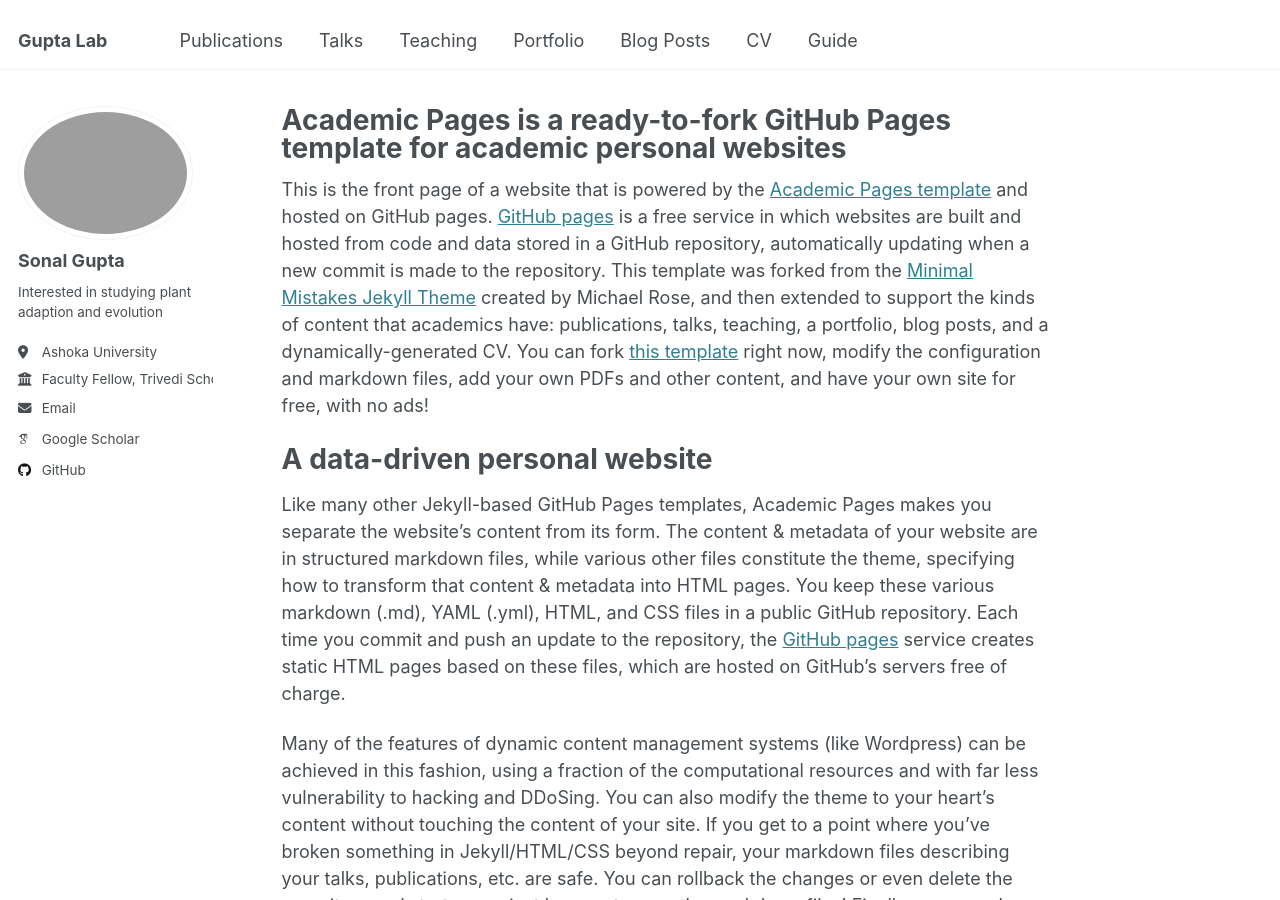
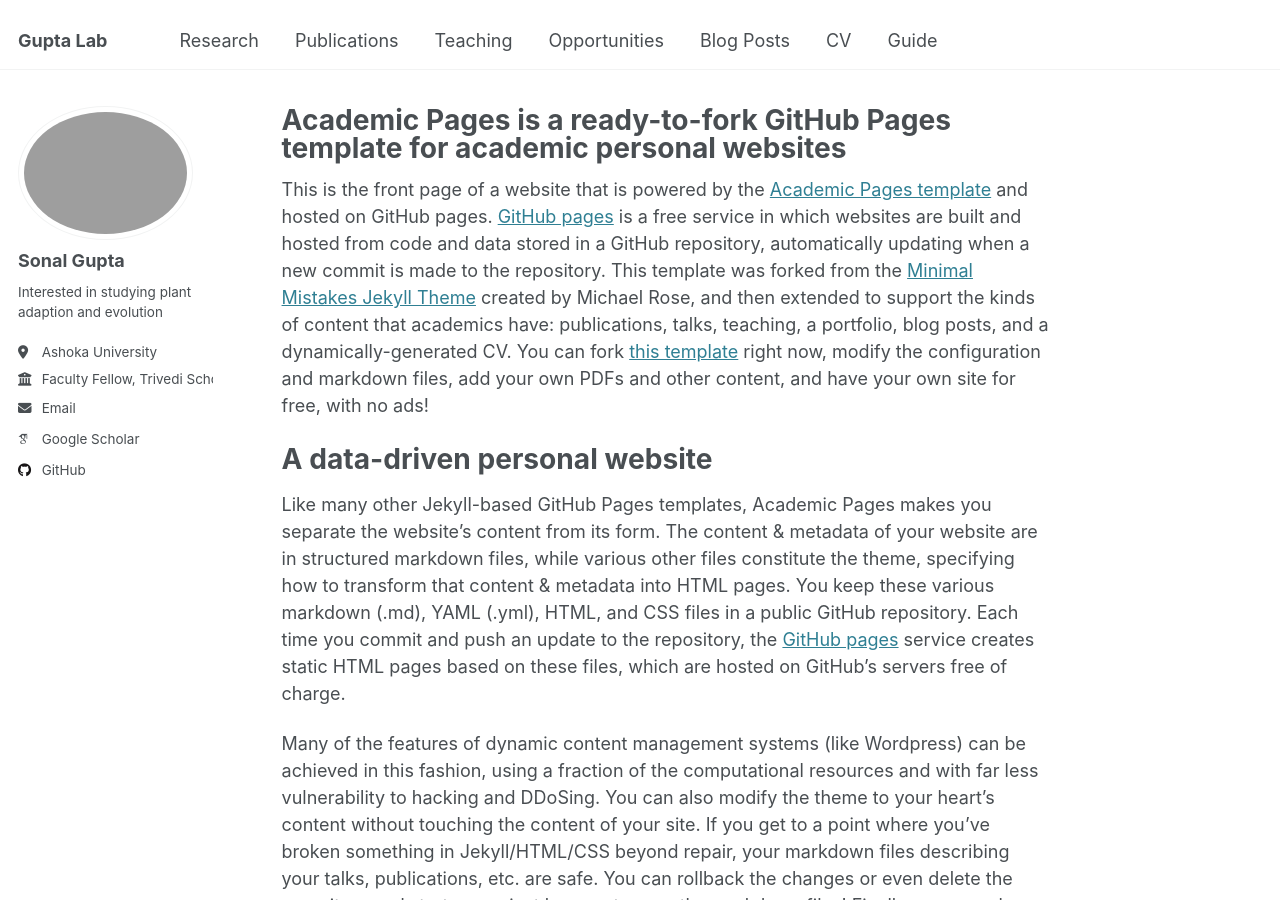
Before and after one commit to gupta-plantgenevo/gupta-plantgenevo.github.io, a Jekyll site: the page built from _pages/about.md, in a window 1280 px wide and 900 px high. Built offline with Jekyll 4.4.1, drawn with Linux system fonts in a browser that asks for light colours; some web fonts are replaced.

Commit message:
Update navigation.yml

```diff
--- a/_data/navigation.yml
+++ b/_data/navigation.yml
@@ -5,17 +5,17 @@
 # prevent it from being included in the site.
 
 main:
+  - title: "Research"
+    url: /research/
+
   - title: "Publications"
     url: /publications/
-
-  - title: "Talks"
-    url: /talks/
 
   - title: "Teaching"
     url: /teaching/
 
-  - title: "Portfolio"
-    url: /portfolio/
+  - title: "Opportunities"
+    url: /opportunities/
 
   - title: "Blog Posts"
     url: /year-archive/
```
